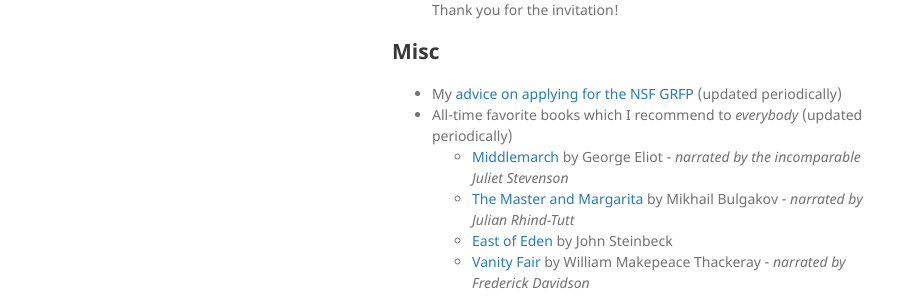
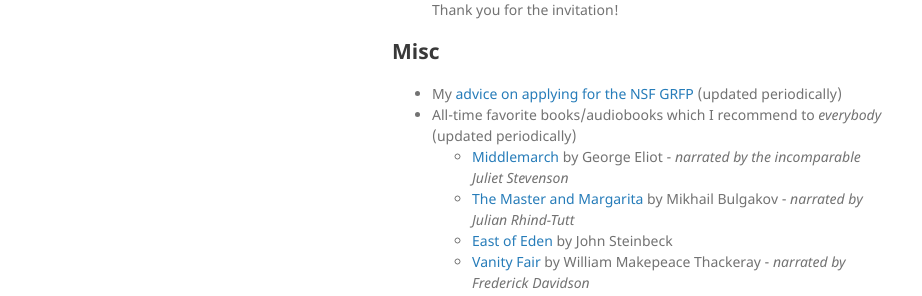
Before and after one commit to tsafavi/tsafavi.github.io, a Jekyll site: the page built from index.md, in a window 1280 px wide and 1072 px high. Shown: the part 583-879 px from the top of the window, without its empty margins (178-1100 px from the left). Built offline with Jekyll 4.4.1, drawn with Linux system fonts in a browser that asks for light colours.

Commit message:
Update index.md

```diff
--- a/index.md
+++ b/index.md
@@ -14,5 +14,5 @@ __Contact__: tarasafavi \[at\] microsoft.com
 ## Misc
 
   - My <a href="/nsf-grfp.html">advice on applying for the NSF GRFP</a> (updated periodically)
-  - All-time favorite books which I recommend to _everybody_ (updated periodically) {% for book in site.data.reading %}
+  - All-time favorite books/audiobooks which I recommend to _everybody_ (updated periodically) {% for book in site.data.reading %}
     - <a href="{{ book.link }}" target="_blank">{{ book.title }}</a> by {{ book.author }}  {% if book.notes %} - <em>{{ book.notes }}</em> {% endif %} {% endfor %}
```
